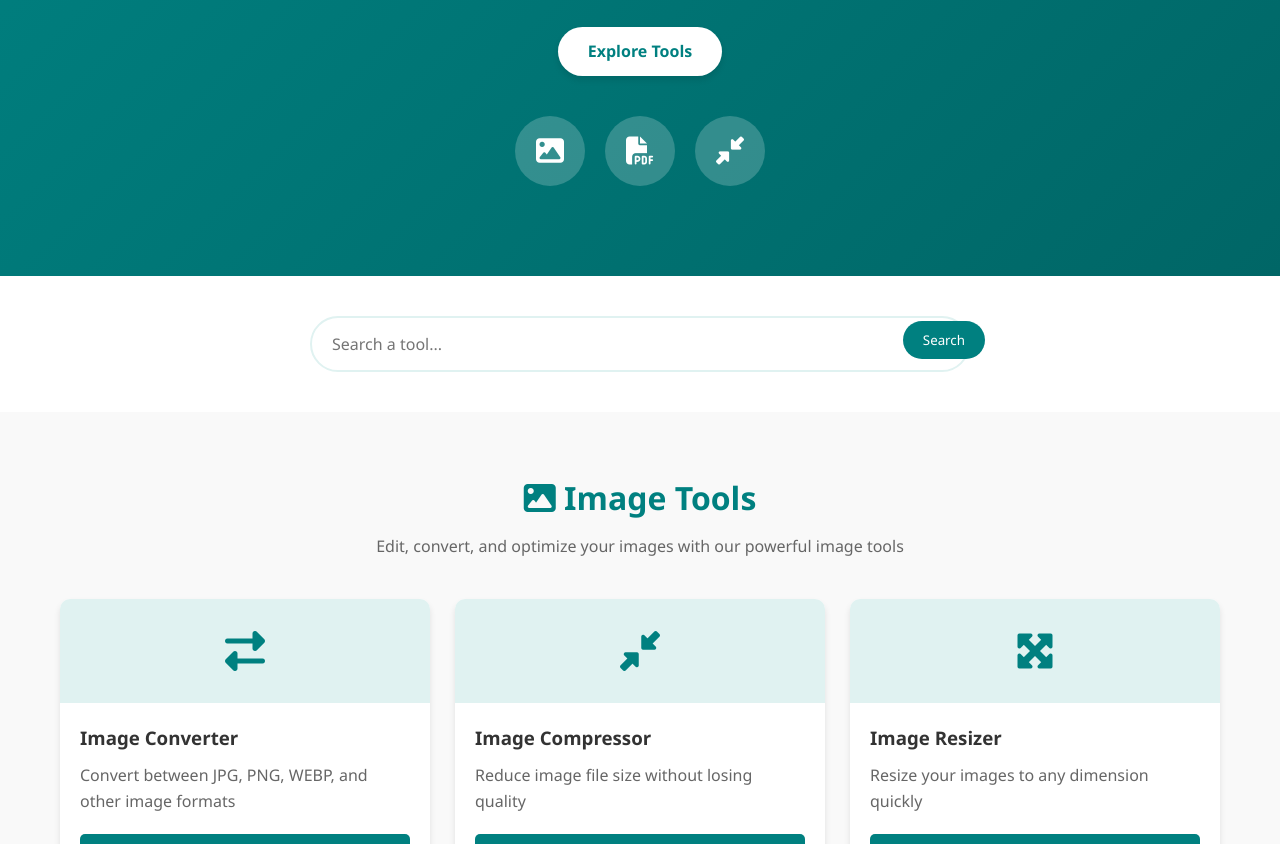
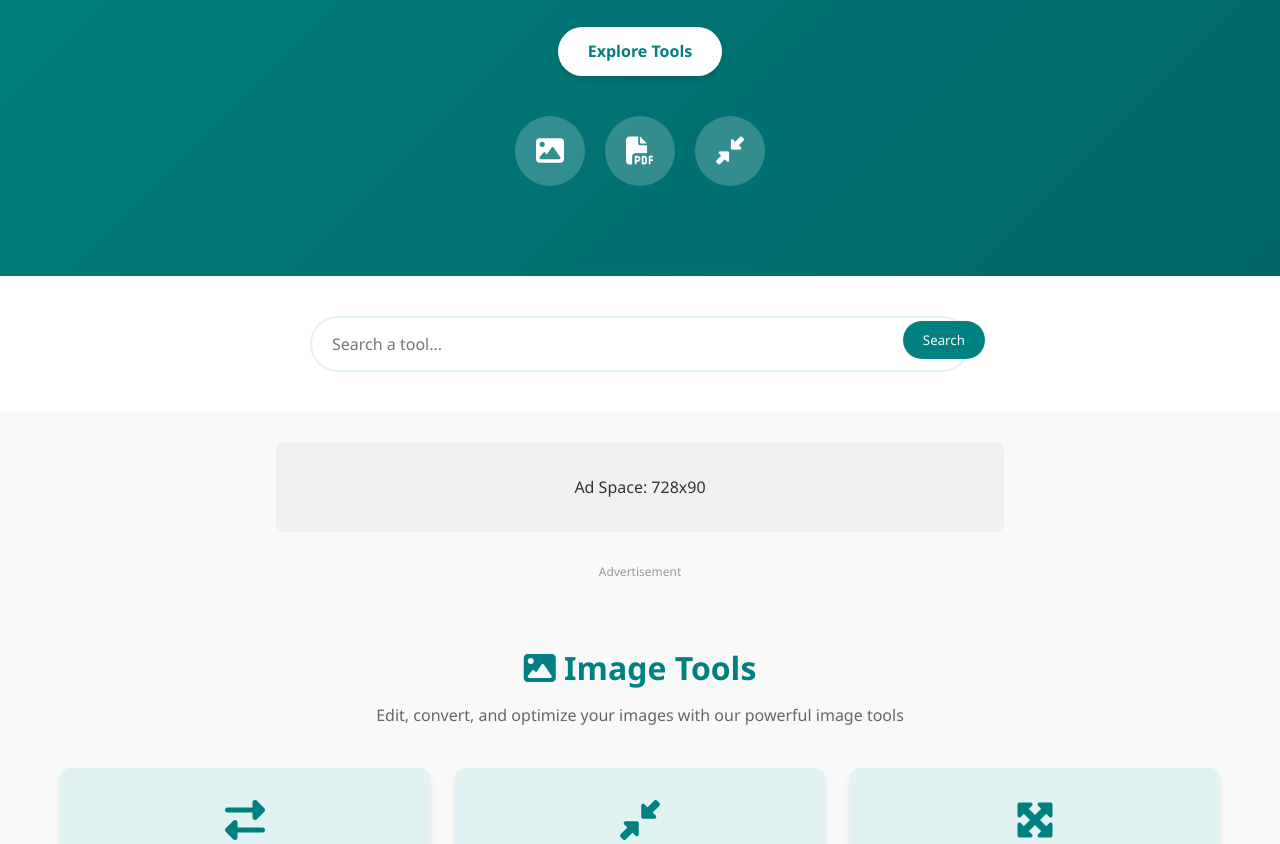
Before and after one commit to Kingguld/All-in-One-Tools, a plain HTML site: page index.html in a window 1280 px wide. Shown: the part 256-1100 px from the top of the page. Drawn offline with Linux system fonts and the light colour scheme.

Commit message:
Update index.html

```diff
--- a/index.html
+++ b/index.html
@@ -569,6 +569,12 @@
             <button class="search-button">Search</button>
         </div>
     </section>
+	 <!-- Ad Space (Middle) -->
+            <div class="ad-container">
+                <!-- Google AdSense Code Would Go Here -->
+                Ad Space: 728x90
+            </div>
+            <span class="ad-label">Advertisement</span>
 <script type="text/javascript">
 	atOptions = {
 		'key' : '13eaade2cad944aa2550347f60deb437',
```
